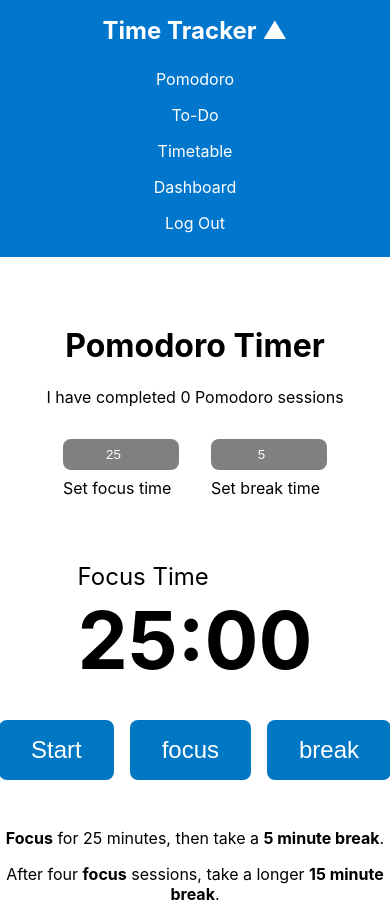
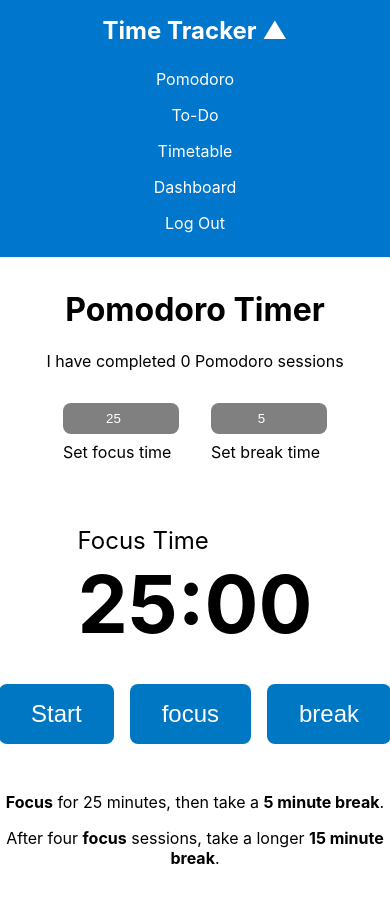
Before and after one commit to yunjunhojj/timeTracker, a React (Create React App) app: page / in a window 390 px wide. After the commit the page ends 884 px from the top, so only its background shows below. Built offline with nearby package versions, Linux system fonts and the light colour scheme.

Commit message:
style: add detail about mobile in pomodoro

```diff
--- a/src/pages/PomodoroTimerPage.js
+++ b/src/pages/PomodoroTimerPage.js
@@ -123,7 +123,7 @@ const Wrapper = styled.div`
   align-items: center;
   justify-content: center;
 
-  margin-top: 48px;
+  margin-top: 12px;
 `;
 
 const PomodoroCouterContainer = styled.div`
```
